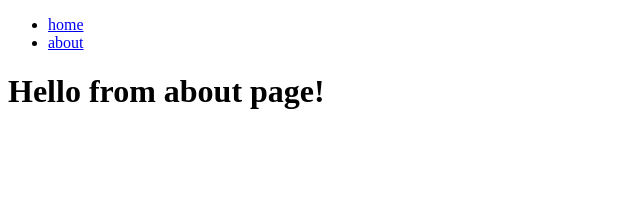
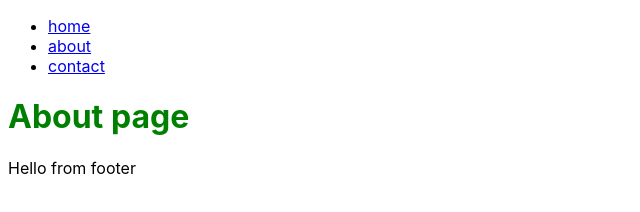
Before and after one commit to nickfuentes/gatsby-recipe-app, a Gatsby site: page /about in a window 1280 px wide. Shown: the whole page, without its empty margins (0-640 px from the left). Built offline with nearby package versions, Linux system fonts and the light colour scheme; Gatsby itself is replaced by a stand-in of ours.

Commit message:
Added some global and class css stylings to pages.

```diff
--- /dev/null
+++ b/src/components/Footer.js
@@ -0,0 +1,11 @@
+import React from "react"
+
+const Footer = () => {
+  return (
+    <div>
+      <footer>Hello from footer</footer>
+    </div>
+  )
+}
+
+export default Footer
--- /dev/null
+++ b/src/components/Layout.js
@@ -0,0 +1,18 @@
+import React from "react"
+
+import Navbar from "./Navbar"
+import Footer from "./Footer"
+
+import './layout.css'
+
+const Layout = ({ children }) => {
+  return (
+    <>
+      <Navbar />
+      {children}
+      <Footer />
+    </>
+  )
+}
+
+export default Layout
--- a/src/components/Navbar.js
+++ b/src/components/Navbar.js
@@ -13,6 +13,9 @@ const Navbar = () => {
           <li>
             <Link to="/about">about</Link>
           </li>
+          <li>
+            <Link to="/contact">contact</Link>
+          </li>
         </ul>
       </nav>
     </div>
--- /dev/null
+++ b/src/components/layout.css
@@ -0,0 +1,12 @@
+body {
+  font-family: -apple-system, BlinkMacSystemFont, "Segoe UI", Roboto, Oxygen,
+    Ubuntu, Cantarell, "Open Sans", "Helvetica Neue", sans-serif;
+}
+
+.about-heading {
+  color: green;
+}
+
+.home-heading {
+  color: blue;
+}
--- a/src/pages/about.js
+++ b/src/pages/about.js
@@ -1,12 +1,14 @@
 import React from "react"
-import Navbar from "../components/Navbar"
+
+import Layout from "../components/Layout"
 
 const about = () => {
   return (
-    <div>
-      <Navbar />
-      <h1>Hello from about page!</h1>
-    </div>
+    <Layout>
+      <div className="about-heading">
+        <h1>About page</h1>
+      </div>
+    </Layout>
   )
 }
 
```
Also changed, not shown: src/pages/index.js (+7 -10 lines).
